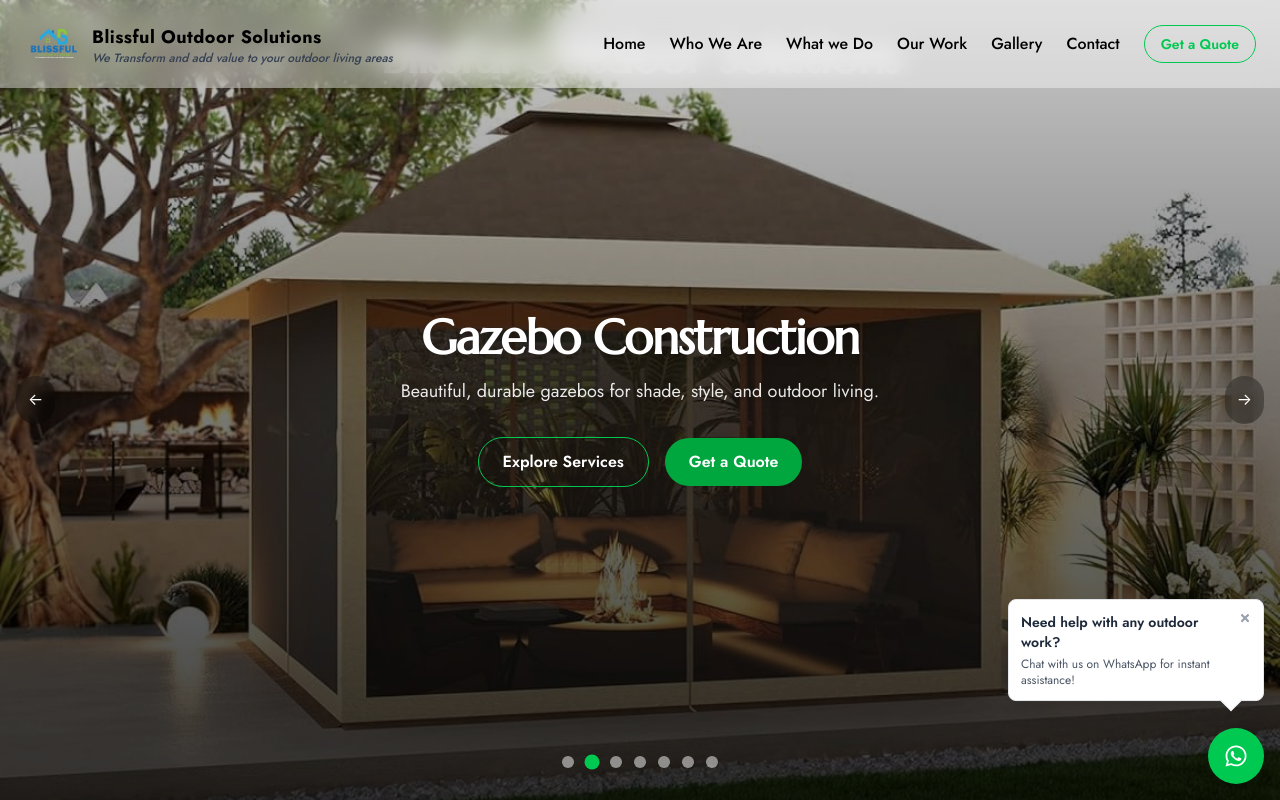
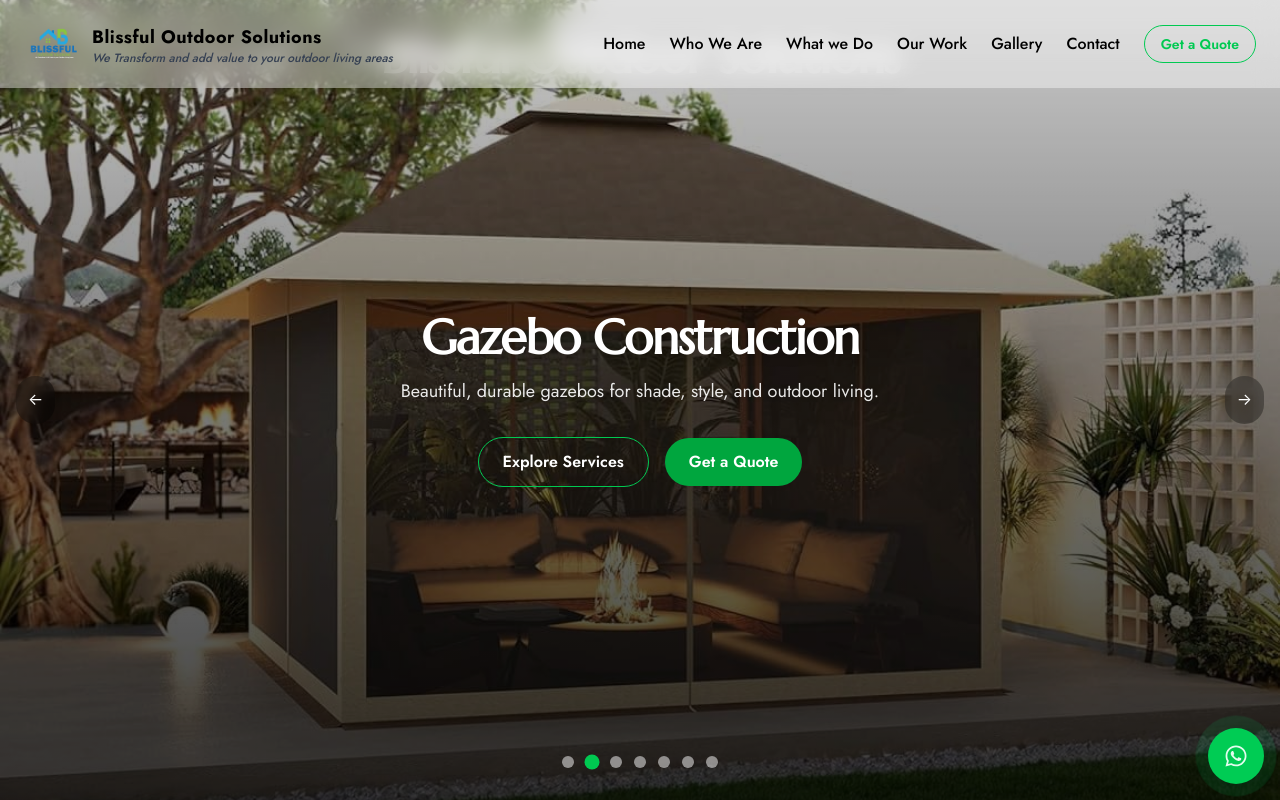
Before and after one commit to panna254/Blissful-Outdoors, a React (Vite) app: page / in a window 1280 px wide. Shown: the top 800 px of the page. Built offline with nearby package versions, Linux system fonts and the light colour scheme.

Commit message:
Debugging

```diff
--- a/src/components/WhatsappButton.jsx
+++ b/src/components/WhatsappButton.jsx
@@ -2,7 +2,7 @@ import React, { useState, useEffect } from "react";
 import { FaWhatsapp, FaTimes } from "react-icons/fa";
 
 const WhatsAppButton = ({
-  message = "Need help with any outdoor work",
+  message = "Hello! I'm interested in your outdoor services. Can you help me?",
   showTooltip = true
 }) => {
   const [isVisible, setIsVisible] = useState(false);
@@ -11,35 +11,83 @@ const WhatsAppButton = ({
   const phoneNumber = "254715812430";
   const encodedMessage = encodeURIComponent(message);
 
+  console.log('WhatsApp Button Component Loaded');
+  console.log('Phone Number:', phoneNumber);
+  console.log('Encoded Message:', encodedMessage);
+
   useEffect(() => {
-    // Show button after 2 seconds for better UX
+    console.log('WhatsApp Button useEffect triggered');
+    // Show button immediately for testing
     const timer = setTimeout(() => {
+      console.log('Setting button visible');
       setIsVisible(true);
       // Show tooltip after button appears
       if (showTooltip) {
-        setTimeout(() => setShowTooltipState(true), 1000);
+        setTimeout(() => {
+          console.log('Showing tooltip');
+          setShowTooltipState(true);
+        }, 1000);
         // Hide tooltip after 5 seconds
-        setTimeout(() => setShowTooltipState(false), 6000);
+        setTimeout(() => {
+          console.log('Hiding tooltip');
+          setShowTooltipState(false);
+        }, 6000);
       }
-    }, 2000);
+    }, 500); // Reduced delay for testing
 
     return () => clearTimeout(timer);
   }, [showTooltip]);
 
-  const handleClick = () => {
+  const handleClick = (e) => {
+    console.log('WhatsApp button clicked!');
+    e.preventDefault();
+    e.stopPropagation();
+
     // Track WhatsApp click for analytics
-    if (window.gtag) {
-      window.gtag('event', 'whatsapp_click', {
-        event_category: 'engagement',
-        event_label: 'floating_button'
-      });
+    try {
+      if (window.gtag) {
+        window.gtag('event', 'whatsapp_click', {
+          event_category: 'engagement',
+          event_label: 'floating_button'
+        });
+      }
+    } catch (error) {
+      console.log('Analytics tracking failed:', error);
     }
 
-    // Open WhatsApp in new window/tab
-    window.open(`https://wa.me/${phoneNumber}?text=${encodedMessage}`, '_blank');
+    // Construct WhatsApp URL
+    const whatsappUrl = `https://wa.me/${phoneNumber}?text=${encodedMessage}`;
+    console.log('Opening WhatsApp URL:', whatsappUrl);
+
+    // Try multiple methods to open WhatsApp
+    try {
+      // Method 1: window.open
+      const newWindow = window.open(whatsappUrl, '_blank', 'noopener,noreferrer');
+      if (!newWindow) {
+        console.log('Popup blocked, trying alternative method');
+        // Method 2: Direct location change
+        window.location.href = whatsappUrl;
+      }
+    } catch (error) {
+      console.error('Error opening WhatsApp:', error);
+      // Method 3: Fallback
+      try {
+        window.location.href = whatsappUrl;
+      } catch (fallbackError) {
+        console.error('Fallback method also failed:', fallbackError);
+        alert('Unable to open WhatsApp. Please call +254715812430 directly.');
+      }
+    }
   };
 
-  if (!isVisible) return null;
+  console.log('Button visibility state:', isVisible);
+
+  if (!isVisible) {
+    console.log('Button not visible, returning null');
+    return null;
+  }
+
+  console.log('Rendering WhatsApp button');
 
   return (
     <>
@@ -70,16 +118,14 @@ const WhatsAppButton = ({
         )}
 
         {/* Main WhatsApp Button */}
-        <a
-          href={`https://wa.me/${phoneNumber}?text=${encodedMessage}`}
-          target="_blank"
-          rel="noopener noreferrer"
+        <button
           onClick={handleClick}
-          className="flex items-center justify-center w-14 h-14 bg-green-500 hover:bg-green-600 text-white rounded-full shadow-lg hover:shadow-xl transform transition-all duration-300 hover:scale-110 group-hover:animate-pulse"
+          className="flex items-center justify-center w-14 h-14 bg-green-500 hover:bg-green-600 text-white rounded-full shadow-lg hover:shadow-xl transform transition-all duration-300 hover:scale-110 group-hover:animate-pulse cursor-pointer"
           aria-label="Chat on WhatsApp"
+          type="button"
         >
           <FaWhatsapp className="text-2xl" />
-        </a>
+        </button>
 
         {/* Ripple Effect */}
         <div className="absolute inset-0 rounded-full bg-green-400 opacity-20 animate-ping"></div>
```
